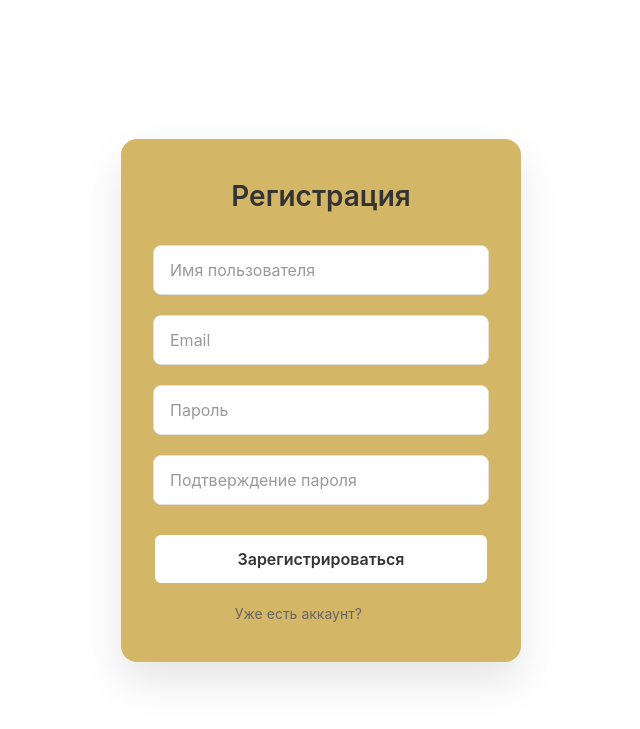
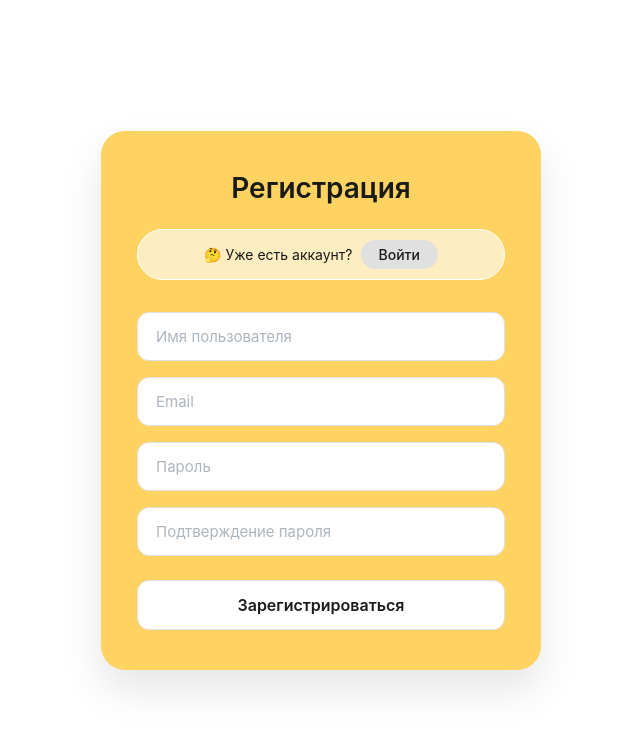
Before and after one commit to ExtaSsS4106/patterns, a Django app: page /sign-up/ in a window 1280 px wide. Shown: the top 729 px of the page, without its empty margins (319-959 px from the left). Run offline with Django 5.2, Linux system fonts and the light colour scheme.

Commit message:
feat: beta

```diff
--- a/main/urls.py
+++ b/main/urls.py
@@ -8,6 +8,7 @@ urlpatterns = [
     path('editor/', views.editor, name='editor'),
     path('editor/<int:id>/', views.editor, name='editor_edit'),
     path('profile/', views.profile, name='profile'),
+    path('about/', views.about, name='about'),
 
     # API для комментариев
     path('add_comment/', views.add_comment, name='add_comment'),
@@ -27,4 +28,5 @@ urlpatterns = [
 
     path('sign-up/', views.sign_up, name='sign_up'),
     path('logout/', views.logout_view, name='logout'),
+    path('login_/', views.login, name='login_'),
 ]
--- a/main/views.py
+++ b/main/views.py
@@ -15,6 +15,12 @@ def index(request):
     categories = Categories.objects.all()
     patterns = Patterns.objects.all()
     return render(request, 'test/main/forms/home_content.html', {"categories": categories, "patterns":patterns})
+
+def about(request):
+    categories = Categories.objects.all()
+    patterns = Patterns.objects.all()
+    return render(request, 'test/main/forms/about.html', {"categories": categories, "patterns":patterns})
+
 """Рендер определённого каталога по названию"""
 def catalog(request, title):
     categories = Categories.objects.all()
@@ -294,14 +300,44 @@ def delete_pattern_api(request, id):
         pattern = get_object_or_404(Patterns, id=id)
         title = pattern.title
 
-        pattern.delete()
+        # Удаляем связанные данные в правильном порядке
+        try:
+            # Удаляем из избранного
+            Favorites.objects.filter(patterns=pattern).delete()
+
+            # Удаляем рейтинги пользователей
+            Rating_profiles.objects.filter(ratings__patterns=pattern).delete()
+
+            # Удаляем рейтинг
+            Ratings.objects.filter(patterns=pattern).delete()
+
+            # Удаляем комментарии
+            Comments.objects.filter(patterns=pattern).delete()
+
+            # Удаляем логи
+            Logs.objects.filter(patterns=pattern).delete()
+
+            # Удаляем связи с тегами и стеками (ManyToMany удаляются автоматически)
+            pattern.tags.clear()
+            pattern.stacks.clear()
+
+            # Удаляем сам паттерн
+            pattern.delete()
+
+        except Exception as e:
+            print(f"Ошибка при удалении связанных данных: {e}")
+            # Пробуем удалить только паттерн, если не удалось удалить связанные данные
+            pattern.delete()
 
         return JsonResponse({
             'success': True,
             'message': f'Паттерн "{title}" успешно удален'
         })
 
+    except Patterns.DoesNotExist:
+        return JsonResponse({'error': 'Паттерн не найден'}, status=404)
     except Exception as e:
+        print(f"Ошибка при удалении: {e}")
         return JsonResponse({'error': str(e)}, status=400)
 
 """Рендер эдитера либо пустого либо если есть id редактор существующего"""
@@ -513,6 +549,11 @@ def logout_view(request):
     logout(request)
     return redirect('/')
 
+@login_required(login_url='/sign-up')
+def login(request):
+    login(request, request.user)
+    return redirect('/')
+
 """Регистрация"""
 def sign_up(request):
     if request.method == 'POST':
--- a/templates/registration/reg.html
+++ b/templates/registration/reg.html
@@ -22,11 +22,11 @@
         }
 
         .register-container {
-            background: #D4B667;
-            border-radius: 16px;
-            padding: 40px 32px;
+            background: #FED361;
+            border-radius: 24px;
+            padding: 40px 36px;
             width: 100%;
-            max-width: 400px;
+            max-width: 440px;
             margin: 20px;
             box-shadow: 0 20px 40px rgba(0, 0, 0, 0.1);
         }
@@ -35,14 +35,50 @@
             text-align: center;
             font-size: 28px;
             font-weight: 600;
-            color: #333;
+            color: #1a1a1a;
+            margin-bottom: 24px;
+        }
+
+        .login-box {
+            display: flex;
+            align-items: center;
+            justify-content: center;
+            gap: 8px;
             margin-bottom: 32px;
+            padding: 10px 16px;
+            border: 1.5px solid #ffffff;
+            border-radius: 60px;
+            background: rgba(255, 255, 255, 0.6);
+        }
+
+        .login-box span {
+            font-size: 14px;
+            color: #1a1a1a;
+        }
+
+        .login-btn {
+            background: #e0e0e0;
+            color: #1a1a1a;
+            border: none;
+            border-radius: 40px;
+            padding: 6px 18px;
+            font-size: 14px;
+            font-weight: 500;
+            cursor: pointer;
+            text-decoration: none;
+            display: inline-block;
+            transition: all 0.3s ease;
+        }
+
+        .login-btn:hover {
+            background: #c0c0c0;
+            transform: translateY(-1px);
         }
 
         .register-form {
             display: flex;
             flex-direction: column;
-            gap: 20px;
+            gap: 16px;
         }
 
         .input-group {
@@ -51,69 +87,49 @@
 
         .input-field {
             width: 100%;
-            padding: 14px 16px;
+            padding: 14px 18px;
+            background: white;
             border: 1px solid #e0e0e0;
-            border-radius: 8px;
-            font-size: 16px;
+            border-radius: 12px;
+            font-size: 15px;
+            outline: none;
             transition: all 0.3s ease;
-            outline: none;
-            background: white;
         }
 
         .input-field:focus {
-            border-color: #D4B667;
-            box-shadow: 0 0 0 3px rgba(212, 182, 103, 0.2);
+            border-color: #FF8C42;
+            box-shadow: 0 0 0 3px rgba(255, 140, 66, 0.2);
         }
 
         .input-field::placeholder {
-            color: #999;
+            color: #adb5bd;
         }
 
-        .register-btn {
-            width: 100%;
+        .register-submit-btn {
+            background: white;
+            color: #1a1a1a;
+            border: 1px solid #e0e0e0;
+            border-radius: 12px;
             padding: 14px;
-            background: white;
-            color: #333;
-            border: 2px solid #D4B667;
-            border-radius: 8px;
             font-size: 16px;
             font-weight: 600;
             cursor: pointer;
+            margin-top: 8px;
             transition: all 0.3s ease;
-            margin-top: 8px;
+            width: 100%;
         }
 
-        .register-btn:hover {
-            background: #D4B667;
-            color: white;
+        .register-submit-btn:hover {
+            background: #f5f5f5;
             transform: translateY(-2px);
-            box-shadow: 0 5px 15px rgba(212, 182, 103, 0.3);
+            box-shadow: 0 2px 8px rgba(0, 0, 0, 0.1);
         }
 
         .error {
             color: #dc2626;
             font-size: 14px;
+            text-align: center;
             margin-top: 5px;
-            text-align: left;
-        }
-
-        .login-link {
-            text-align: center;
-            margin-top: 20px;
-            font-size: 14px;
-            color: #666;
-        }
-
-        .login-link a {
-            color: #D4B667;
-            text-decoration: none;
-            font-weight: 500;
-            transition: all 0.3s ease;
-        }
-
-        .login-link a:hover {
-            text-decoration: underline;
-            color: #B47C2E;
         }
 
         @media (max-width: 480px) {
@@ -123,11 +139,12 @@
 
             .register-container h1 {
                 font-size: 24px;
-                margin-bottom: 24px;
             }
 
-            .input-field {
-                padding: 12px 14px;
+            .login-box {
+                flex-direction: column;
+                gap: 10px;
+                padding: 12px 16px;
             }
         }
     </style>
@@ -135,6 +152,11 @@
 <body>
     <div class="register-container">
         <h1>Регистрация</h1>
+
+        <div class="login-box">
+            <span>🤔 Уже есть аккаунт?</span>
+            <a href="{% url 'login' %}" class="login-btn">Войти</a>
+        </div>
 
         <form class="register-form" method="post" action="{% url 'sign_up' %}">
             {% csrf_token %}
@@ -167,13 +189,8 @@
                 {% endif %}
             </div>
 
-            <button type="submit" class="register-btn">Зарегистрироваться</button>
+            <button type="submit" class="register-submit-btn">Зарегистрироваться</button>
         </form>
-
-        <div class="login-link">
-            <span>Уже есть аккаунт? </span>
-            <a href="{% url 'login' %}">Войти</a>
-        </div>
     </div>
 </body>
 </html>
```
Also changed, not shown: main/static/main/style.css (+18 -10 lines), templates/test/main/forms/about.html (added, +267 -0 lines), templates/test/main/forms/home_content.html (+1 -1 lines), templates/test/main/forms/pattern_detail.html (+72 -3 lines), templates/test/main/index.html (+64 -25 lines), db.sqlite3.
